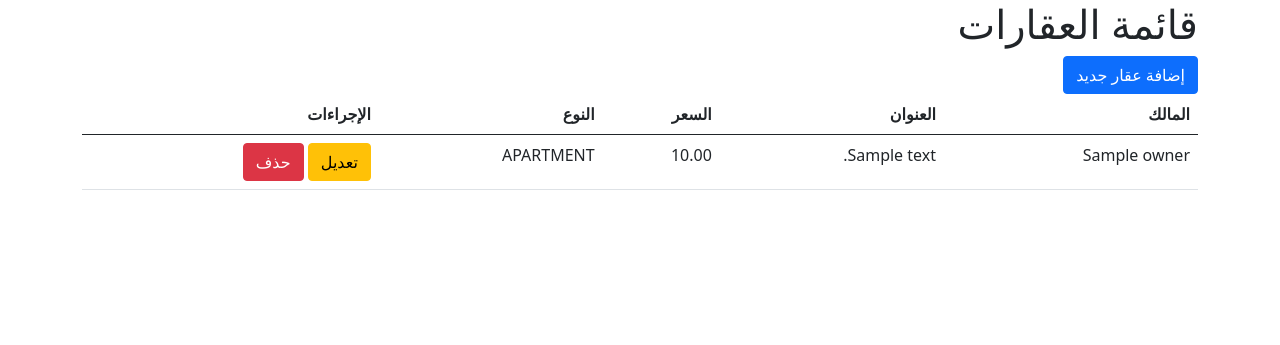
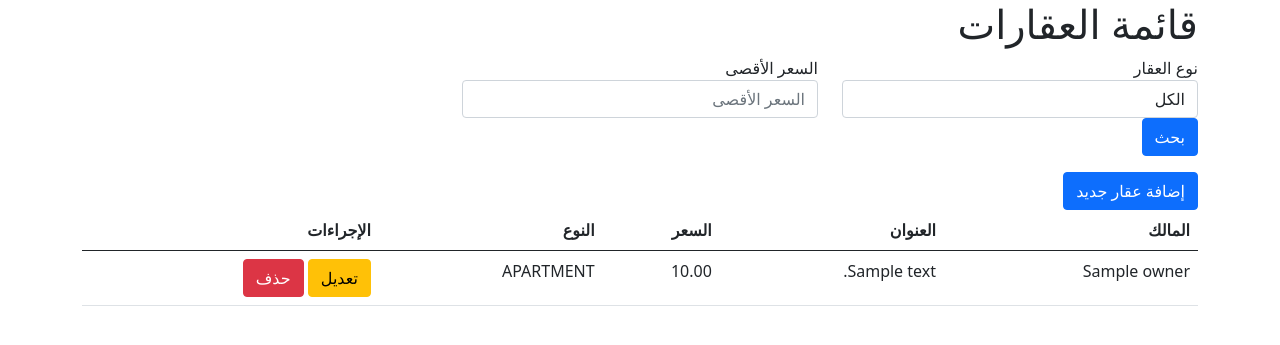
Before and after one commit to Rashidalabri0803/real_estate_management, a Django app: page /properties/ in a window 1280 px wide. Shown: the top 345 px of the page. Run offline with Django 5.2, Linux system fonts and the light colour scheme; tables that the repository leaves empty hold one stand-in row (values such as "Sample post").

Commit message:
Property

```diff
--- a/properties/templates/property_list.html
+++ b/properties/templates/property_list.html
@@ -4,6 +4,24 @@
 
 {% block content %}
 <h1>قائمة العقارات</h1>
+<form method="get" class="mb-3">
+  <div class="row">
+    <div class="col-md-4">
+      <label for="property_type">نوع العقار</label>
+      <select id="property_type" name="property_type" class="form-control">
+        <option value="">الكل</option>
+        <option value="residential">شقة</option>
+        <option value="commercial">محل</option>
+        <option value="office">مكتب</option>
+      </select>
+  </div>
+    <div class="col-md-4">
+      <label for="price_max">السعر الأقصى</label>
+      <input type="number" id="price_max" name="price_max" class="form-control" placeholder="السعر الأقصى">
+    </div>
+  </div>
+  <button type="submit" class="btn btn-primary">بحث</button>
+</form>
 <a href="{% url 'property_create' %}" class="btn btn-primary">إضافة عقار جديد</a>
 <table class="table">
   <thead>
```
